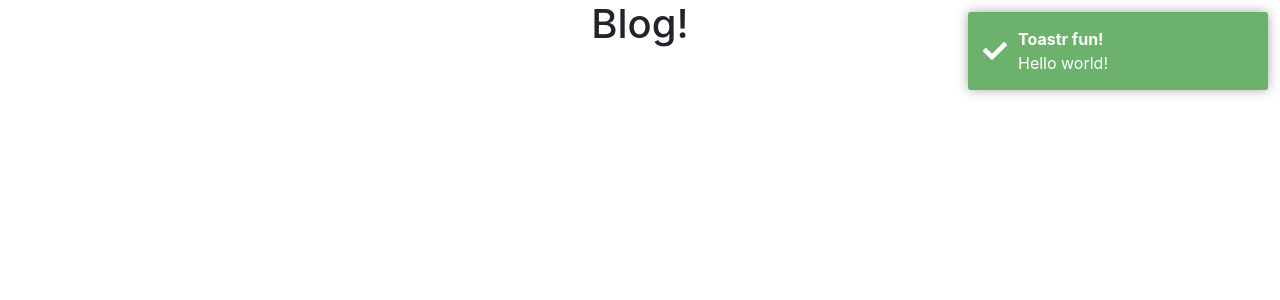
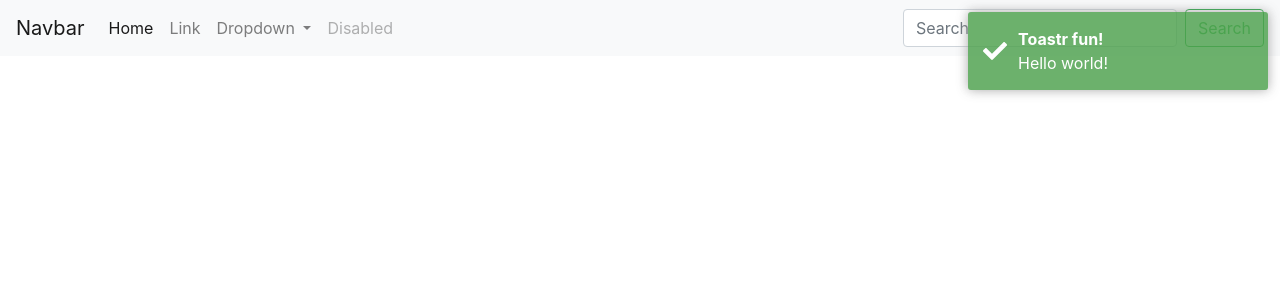
Before and after one commit to surbhieee/Blog, an Angular app: page / in a window 1280 px wide. Shown: the top 300 px of the page. Built offline with nearby package versions, Linux system fonts and the light colour scheme.

Commit message:
started navbar view

```diff
--- a/src/app/app.component.html
+++ b/src/app/app.component.html
@@ -1,5 +1,35 @@
-<!--The content below is only a placeholder and can be replaced.-->
-<div style="text-align:center">
-  <h1>
-{{ title }}!
-  </h1>
+<nav class="navbar navbar-expand-lg navbar-light bg-light">
+  <a class="navbar-brand" href="#">Navbar</a>
+  <button class="navbar-toggler" type="button" data-toggle="collapse" data-target="#navbarSupportedContent" aria-controls="navbarSupportedContent" aria-expanded="false" aria-label="Toggle navigation">
+    <span class="navbar-toggler-icon"></span>
+  </button>
+
+  <div class="collapse navbar-collapse" id="navbarSupportedContent">
+    <ul class="navbar-nav mr-auto">
+      <li class="nav-item active">
+        <a class="nav-link" href="#">Home <span class="sr-only">(current)</span></a>
+      </li>
+      <li class="nav-item">
+        <a class="nav-link" href="#">Link</a>
+      </li>
+      <li class="nav-item dropdown">
+        <a class="nav-link dropdown-toggle" href="#" id="navbarDropdown" role="button" data-toggle="dropdown" aria-haspopup="true" aria-expanded="false">
+          Dropdown
+        </a>
+        <div class="dropdown-menu" aria-labelledby="navbarDropdown">
+          <a class="dropdown-item" href="#">Action</a>
+          <a class="dropdown-item" href="#">Another action</a>
+          <div class="dropdown-divider"></div>
+          <a class="dropdown-item" href="#">Something else here</a>
+        </div>
+      </li>
+      <li class="nav-item">
+        <a class="nav-link disabled" href="#">Disabled</a>
+      </li>
+    </ul>
+    <form class="form-inline my-2 my-lg-0">
+      <input class="form-control mr-sm-2" type="search" placeholder="Search" aria-label="Search">
+      <button class="btn btn-outline-success my-2 my-sm-0" type="submit">Search</button>
+    </form>
+  </div>
+</nav>
```
